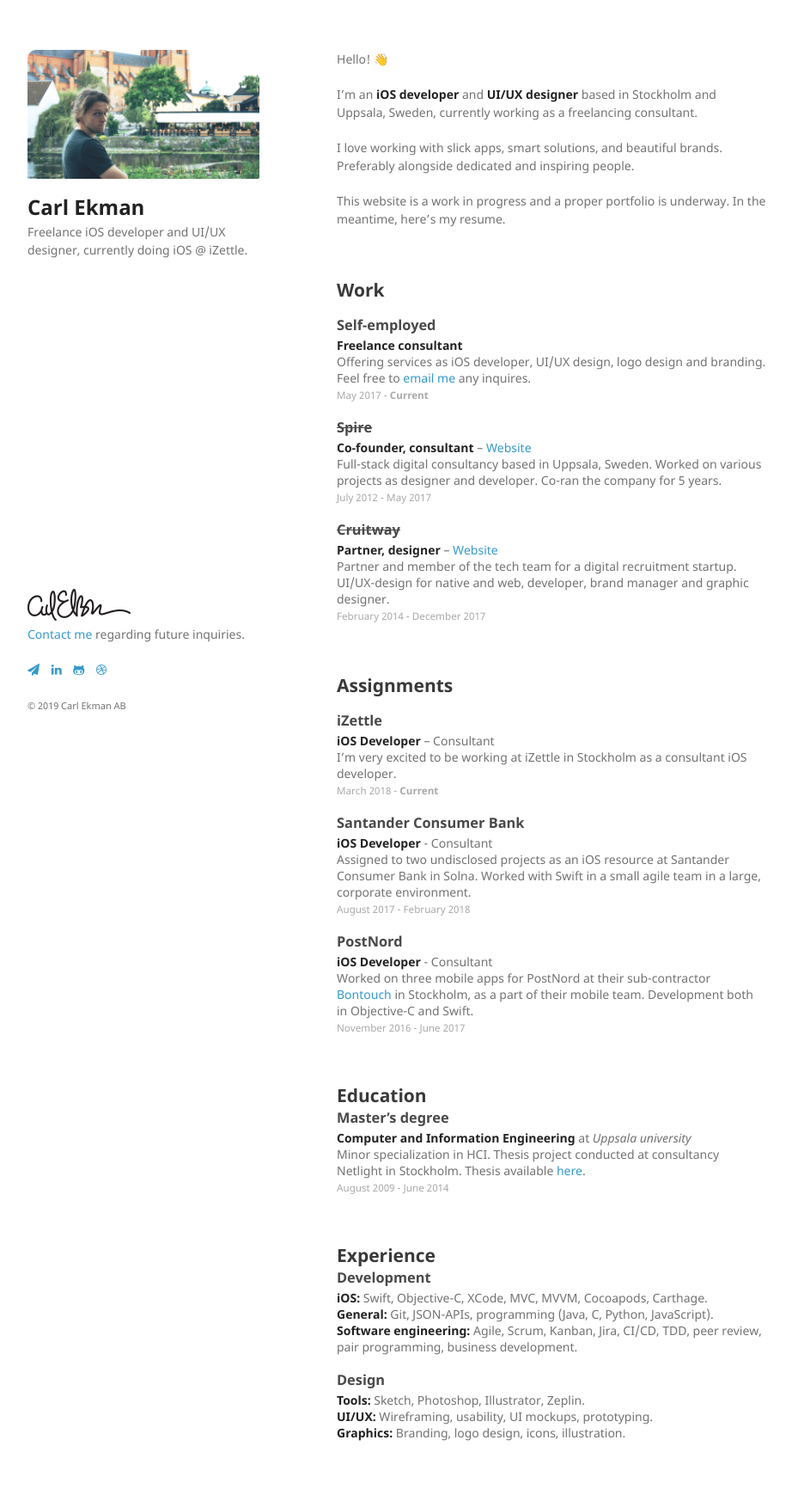
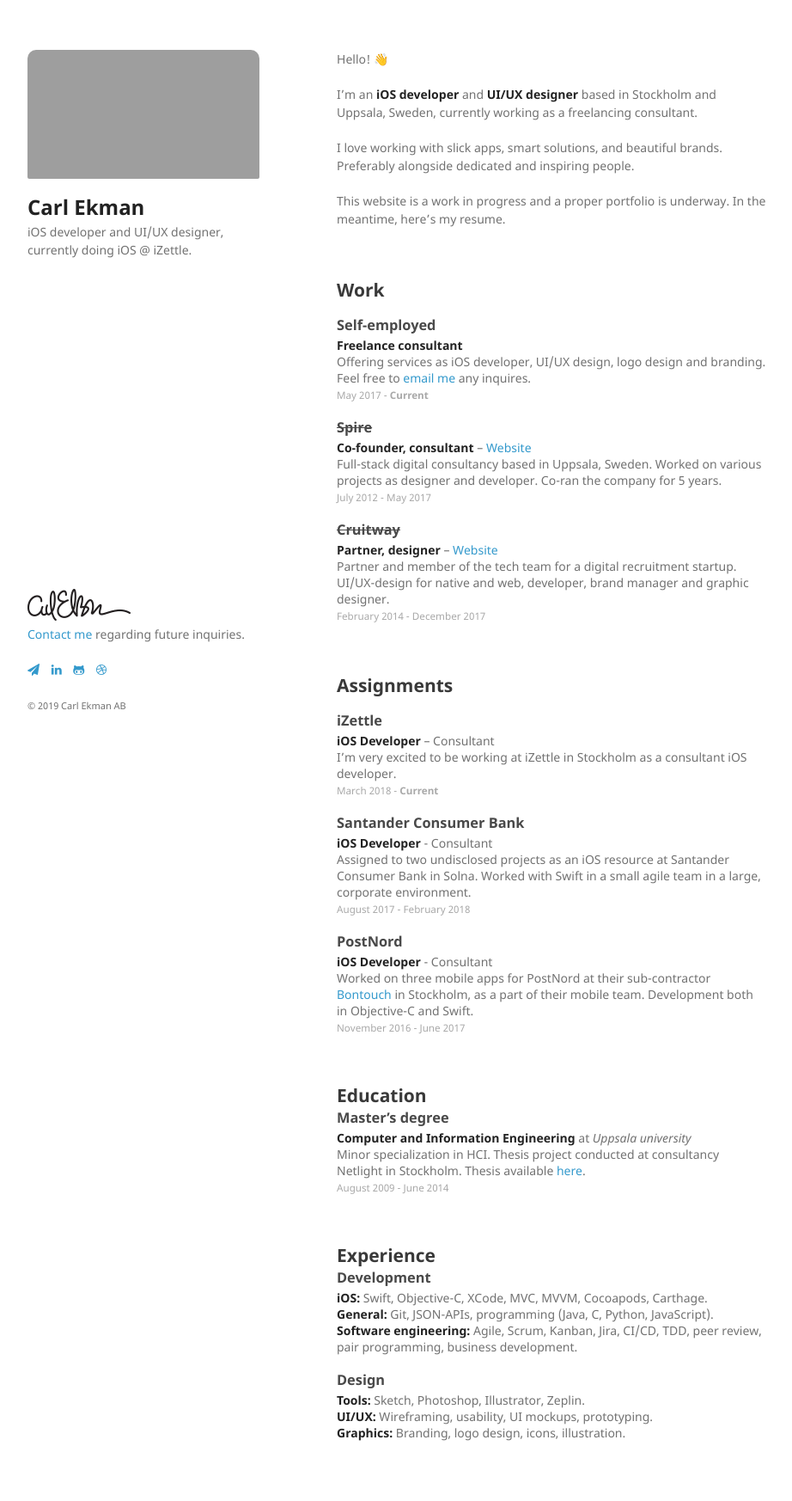
Before and after one commit to CarlEkman/CarlEkman.github.io, a Jekyll site: the page built from index.md, in a window 1280 px wide. Shown: the whole page at 86% size, without its empty margins (178-1100 px from the left). Built offline with Jekyll 4.4.1, drawn with Linux system fonts in a browser that asks for light colours; nearby versions of some CDN libraries; our own code applies the rules of GitHub Pages for plain Markdown files; grey boxes are pictures that could not be loaded.

Commit message:
Update header info

```diff
--- a/_includes/header.html
+++ b/_includes/header.html
@@ -1,6 +1,6 @@
 <header>
-  <div class="header-image-container" style="background-image: url('/assets/cover.jpg')"></div>
+  <div class="header-image-container" style="background-image: url('/assets/cover-2.jpg')"></div>
   <h1>{{ site.title | default: site.github.repository_name }}</h1>
   <!--<p>{{ site.description | default: site.github.project_tagline }}</p>-->
-  <p>Freelance iOS developer and UI/UX designer, currently doing iOS @ iZettle.</p>
+  <p>iOS developer and UI/UX designer, currently doing iOS @ iZettle.</p>
 </header>
--- a/_sass/custom-theme.scss
+++ b/_sass/custom-theme.scss
@@ -306,7 +306,7 @@ footer .fa {
   border-radius: 10px 10px 2px 2px;
   background-size: cover;
   background-repeat: no-repeat;
-  background-position: 50% 50%;
+  background-position: 50% 25%;
   margin-bottom: 20px;
 }
 
```
Also changed, not shown: assets/cover.jpg (deleted).
